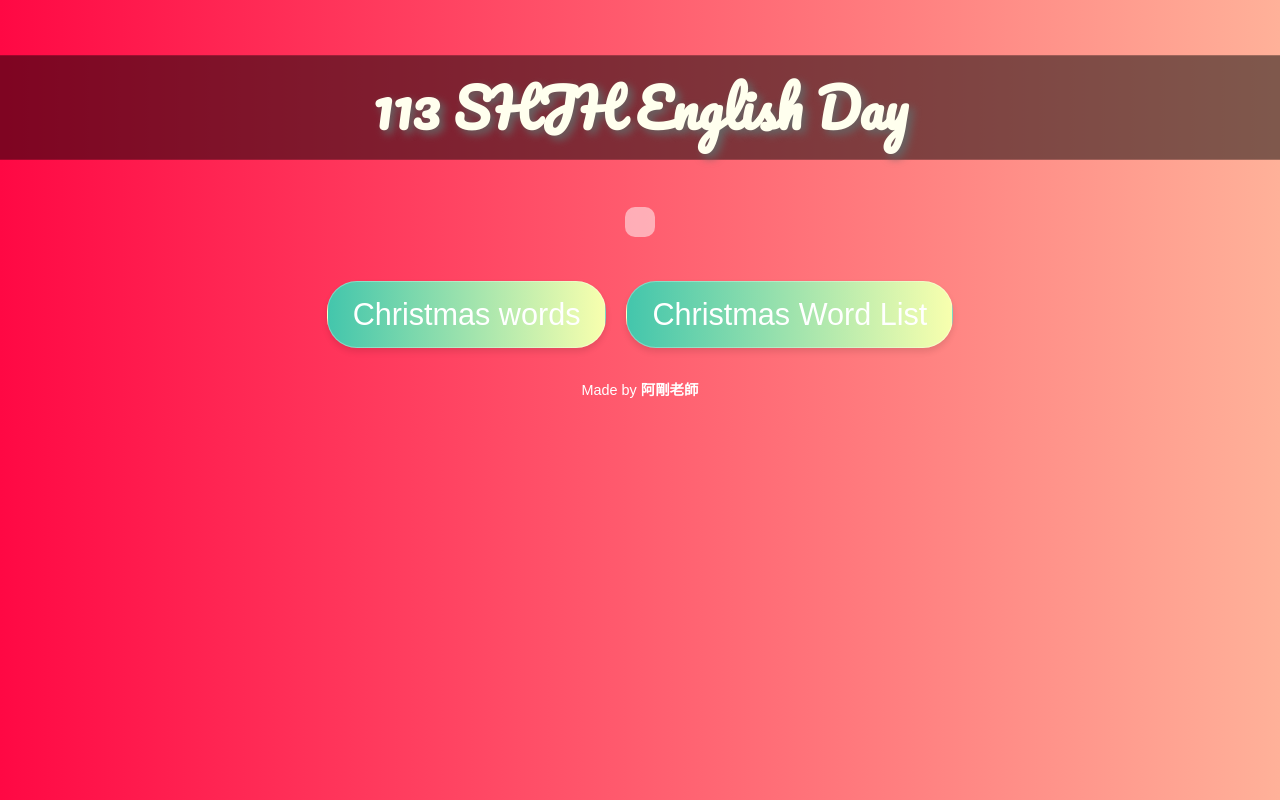
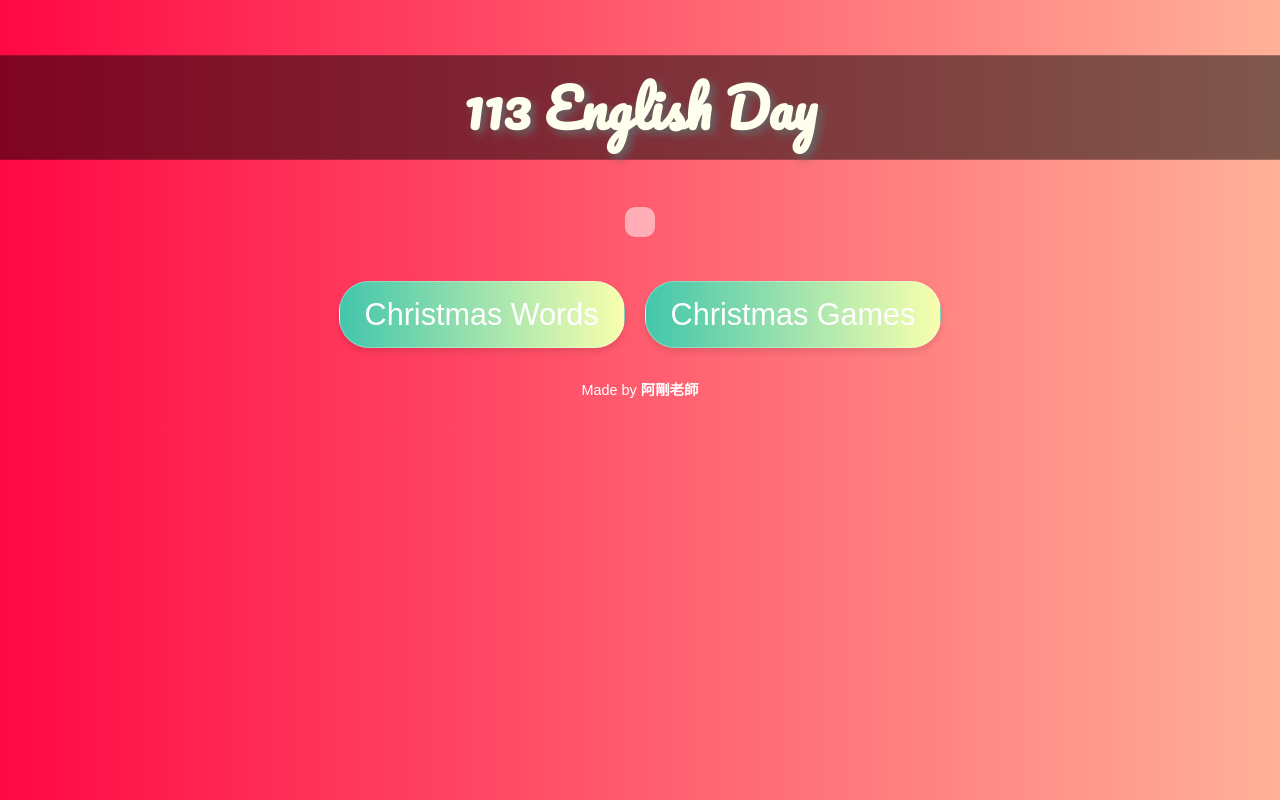
Before and after one commit to Amberyang-shjh/website, a plain HTML site: page 113English/index.html in a window 1280 px wide. Shown: the top 800 px of the page. Drawn offline with Linux system fonts and the light colour scheme.

Commit message:
Add files via upload

```diff
--- a/113English/index.html
+++ b/113English/index.html
@@ -3,7 +3,7 @@
 <head>
     <meta charset="UTF-8">
     <meta name="viewport" content="width=device-width, initial-scale=1.0">
-    <title>113 SHJH English Day</title>
+    <title>113 English Day</title>
     <link href="https://fonts.googleapis.com/css2?family=Pacifico&display=swap" rel="stylesheet">
     <style>
         body { font-family: 'Arial', sans-serif; background: linear-gradient(to right, #ff0844, #ffb199); color: #fff; text-align: center; padding: 20px; position: relative; }
@@ -22,10 +22,10 @@
     </style>
 </head>
 <body>
-    <h1>113 SHJH English Day</h1>
+    <h1>113 English Day</h1>
     <div id="descriptionContainer"></div>
     <div id="linkContainer" class="link-container">
-        <a class="generated-link-button" href="file:///G:/%E6%88%91%E7%9A%84%E9%9B%B2%E7%AB%AF%E7%A1%AC%E7%A2%9F/%E5%AD%B8%E6%A0%A1/2.%20%E8%8B%B1%E8%AA%9E%E6%97%A5/113/Christmas%20words.html" target="_blank" draggable="true" style="background: linear-gradient(to right, rgb(67, 198, 172), rgb(248, 255, 174));">Christmas words</a><a class="generated-link-button" href="file:///G:/%E6%88%91%E7%9A%84%E9%9B%B2%E7%AB%AF%E7%A1%AC%E7%A2%9F/%E5%AD%B8%E6%A0%A1/2.%20%E8%8B%B1%E8%AA%9E%E6%97%A5/113/Christmas%20Word%20List.html" target="_blank" draggable="true" style="background: linear-gradient(to right, rgb(67, 198, 172), rgb(248, 255, 174));">Christmas Word List</a>
+        <a class="generated-link-button" href="file:///G:/%E6%88%91%E7%9A%84%E9%9B%B2%E7%AB%AF%E7%A1%AC%E7%A2%9F/%E5%AD%B8%E6%A0%A1/2.%20%E8%8B%B1%E8%AA%9E%E6%97%A5/113English/Christmas%20Word%20List.html" target="_blank" draggable="true" style="background: linear-gradient(to right, rgb(67, 198, 172), rgb(248, 255, 174));">Christmas Words</a><a class="generated-link-button" href="file:///G:/%E6%88%91%E7%9A%84%E9%9B%B2%E7%AB%AF%E7%A1%AC%E7%A2%9F/%E5%AD%B8%E6%A0%A1/2.%20%E8%8B%B1%E8%AA%9E%E6%97%A5/113English/Christmas%20words.html" target="_blank" draggable="true" style="background: linear-gradient(to right, rgb(67, 198, 172), rgb(248, 255, 174));">Christmas Games</a>
     </div>
     <div class="footer">
         Made by <a href="https://kentxchang.blogspot.tw" target="_blank">阿剛老師</a>
```
